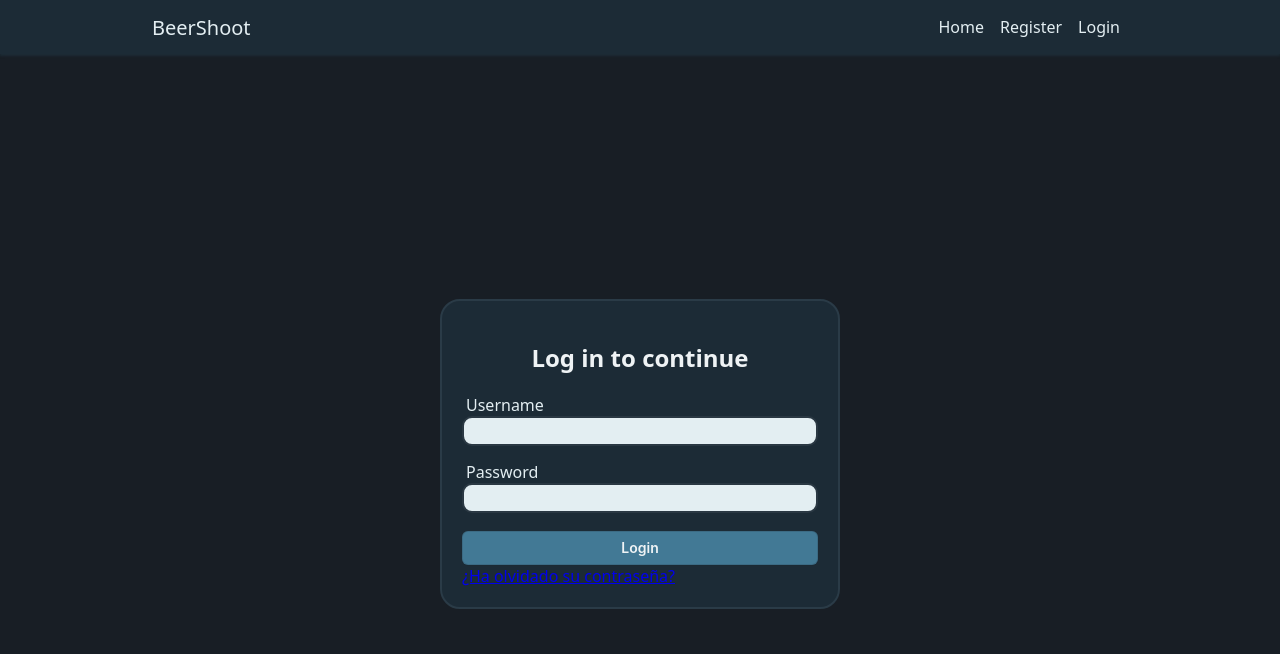
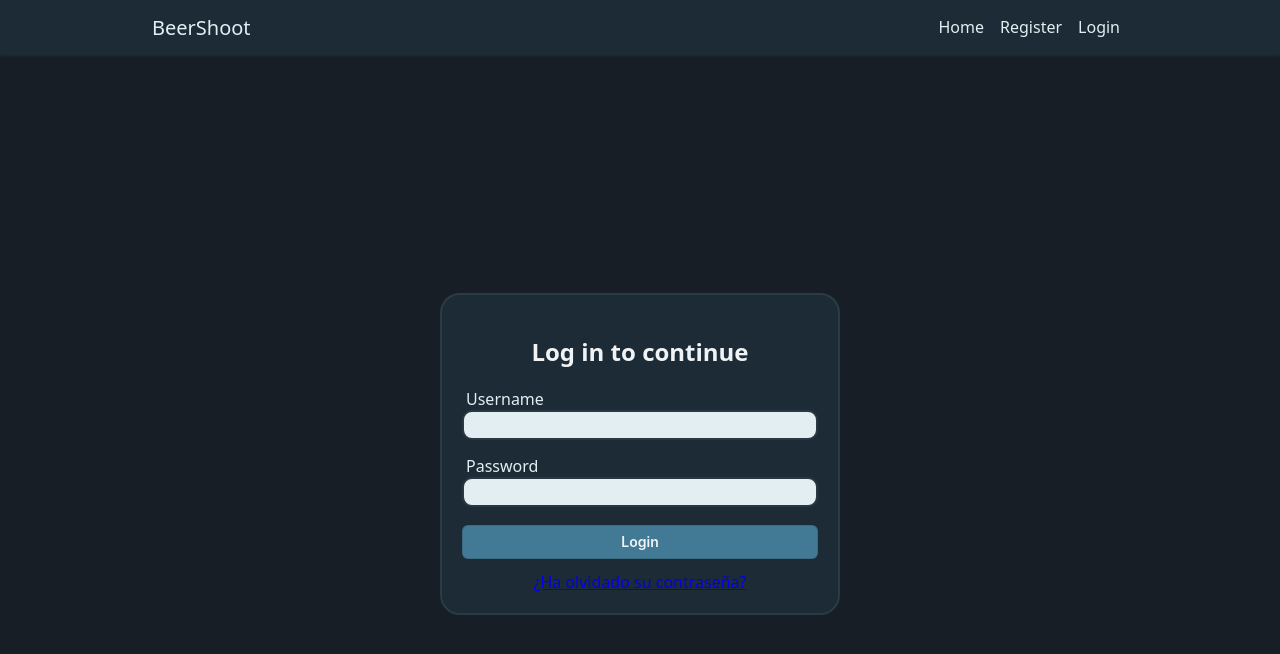
Before and after one commit to newalvaro9/BeerShot, a Next.js app: page /auth/login in a window 1280 px wide. Shown: the top 654 px of the page. Built offline with nearby package versions, Linux system fonts and the light colour scheme; no server answers.

Commit message:
fixed styles

```diff
--- a/src/styles/Card.module.css
+++ b/src/styles/Card.module.css
@@ -42,8 +42,8 @@
 }
 
 .forgot {
-    align-self: 'center';
-    margin-top: 12;
+    align-self: center;
+    margin-top: 12px;
 }
 
 .submit-input {
```
